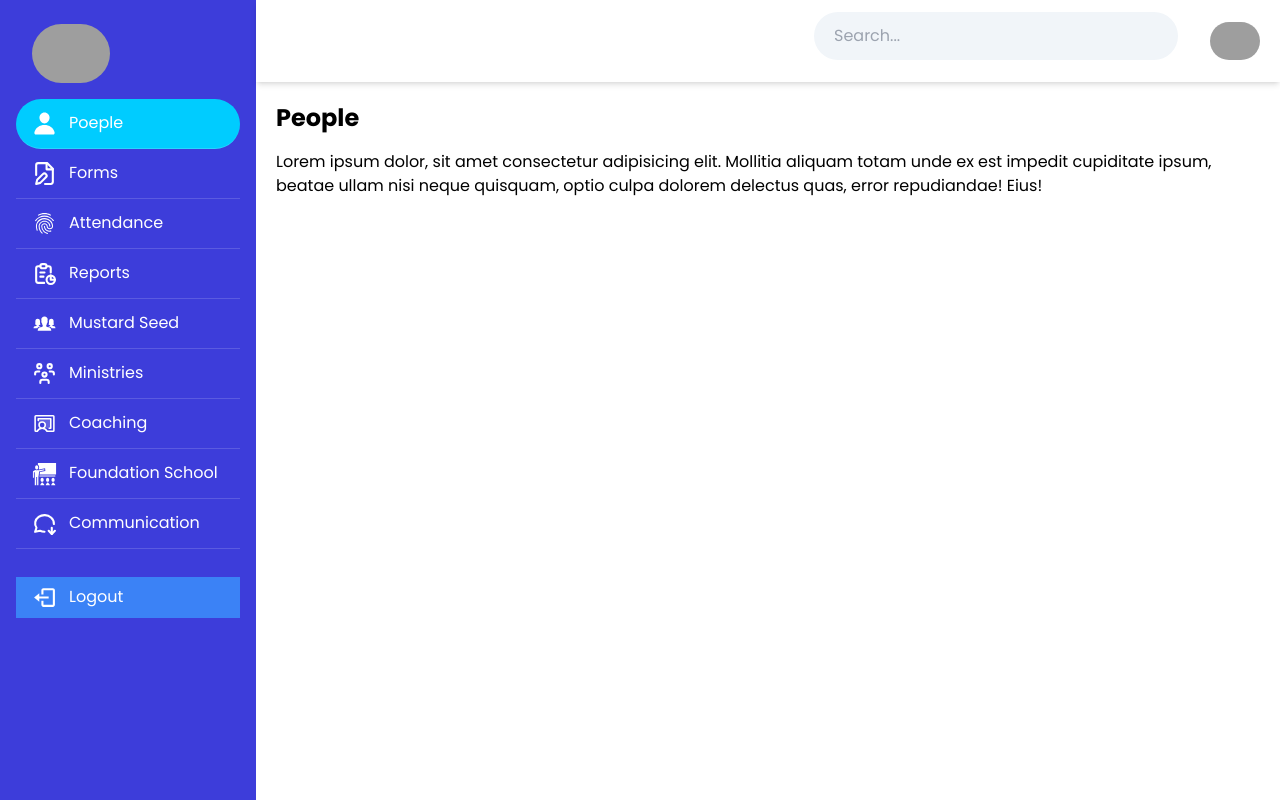
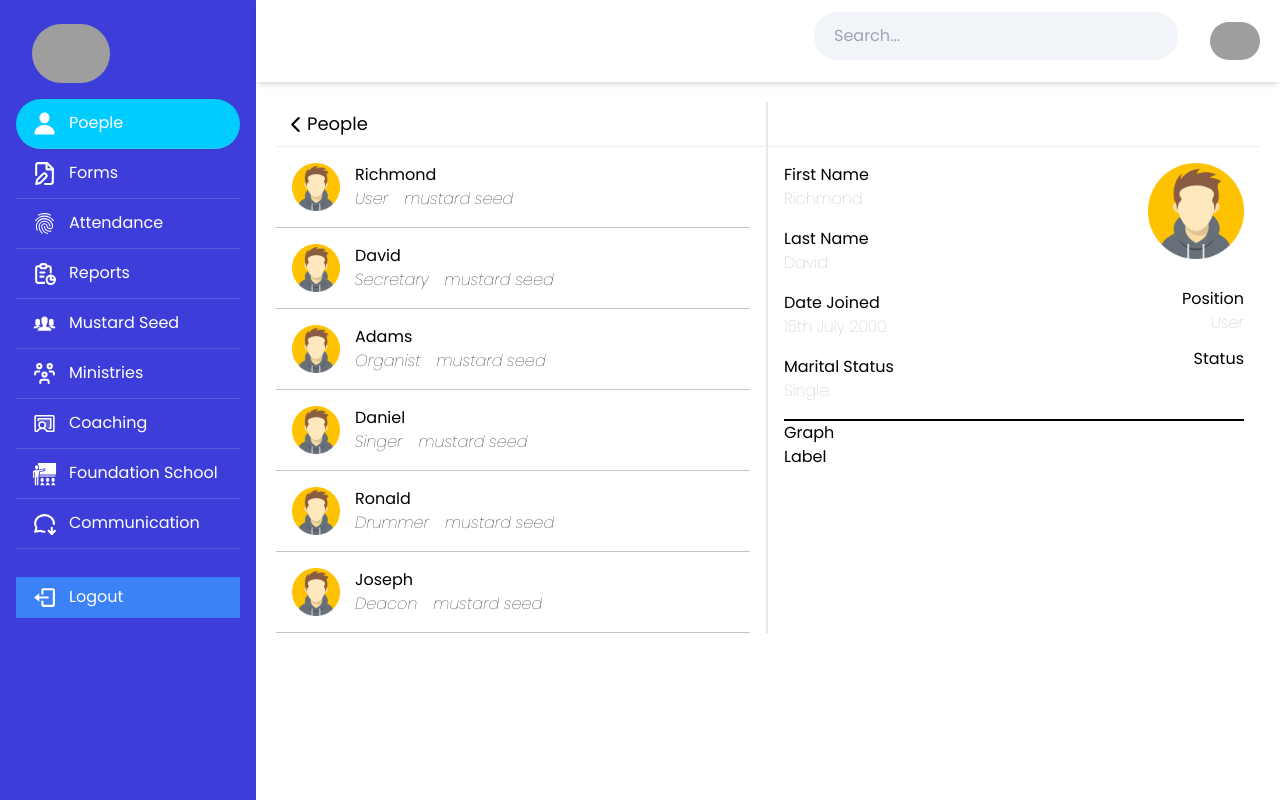
Before and after one commit to PaaRich/Church_management, a React (Vite) app: page /dashboard/people in a window 1280 px wide. Built offline with nearby package versions, Linux system fonts and the light colour scheme; grey boxes are pictures that could not be loaded.

Commit message:
first phase of Attendance component

```diff
--- a/package.json
+++ b/package.json
@@ -10,7 +10,9 @@
     "preview": "vite preview"
   },
   "dependencies": {
+    "chart.js": "^4.4.3",
     "react": "^18.3.1",
+    "react-chartjs-2": "^5.2.0",
     "react-circular-progressbar": "^2.1.0",
     "react-dom": "^18.3.1",
     "react-icons": "^5.2.1",
--- a/src/Components/Dashboard/Attendance/Attendance.jsx
+++ b/src/Components/Dashboard/Attendance/Attendance.jsx
@@ -1,17 +1,74 @@
-import React from "react";
+import { useState } from "react";
+import { IoIosArrowBack, IoIosArrowDown, IoIosArrowUp } from "react-icons/io";
+import { useNavigate } from "react-router-dom";
 
 function Attendance() {
+  const navigate = useNavigate();
+  const [meeting, setMeeting] = useState("Select meeting");
+  const [openMeeting, setOpenMeeting] = useState(false);
   return (
     <div>
-      <h2 className="text-2xl font-bold mb-4">
-      Attendance
-      </h2>
-      <p>
-        Lorem ipsum dolor, sit amet consectetur adipisicing elit. Mollitia
-        aliquam totam unde ex est impedit cupiditate ipsum, beatae ullam nisi
-        neque quisquam, optio culpa dolorem delectus quas, error repudiandae!
-        Eius!
-      </p>
+      <div className="my-3">
+        <div
+          className="flex items-center text-lg cursor-pointer w-fit p-3 hover:text-white hover:bg-blue-900"
+          onClick={() => navigate(-1)}
+        >
+          <IoIosArrowBack size={23} />
+          Attendance
+        </div>
+      </div>
+      <form action="" className="relative">
+        <div className="flex items-center justify-around">
+          <div className="relative">
+            <div
+              onClick={() => setOpenMeeting(!openMeeting)}
+              className="cursor-pointer flex items-center justify-between bg-slate-200 w-80 py-4 rounded-sm px-3 text-lg"
+            >
+              {meeting} {openMeeting ? <IoIosArrowDown /> : <IoIosArrowUp />}
+            </div>
+            <div
+              className={`${
+                !openMeeting && "hidden"
+              } c-meetings absolute top-16 z-50`}
+            >
+              <div
+                className=" bg-slate-200 w-60 py-3 rounded-sm px-2 text-lg cursor-pointer border-b-2 border-b-black"
+                onClick={(e) => setMeeting(e.target.innerText)}
+              >
+                General Meeting
+              </div>
+              <div
+                className="bg-slate-200 w-60 py-3 rounded-sm px-2 text-lg cursor-pointer border-b-2 border-b-black"
+                onClick={(e) => setMeeting(e.target.innerText)}
+              >
+                Mustard-seed Meeting
+              </div>
+              <div
+                className=" bg-slate-200 w-60 py-3 rounded-sm px-2 text-lg cursor-pointer"
+                onClick={(e) => setMeeting(e.target.innerText)}
+              >
+                Ministry Meeting
+              </div>
+            </div>
+          </div>
+          <input
+            className="w-80 py-4 px-3 text-lg bg-slate-200"
+            type="text"
+            name=""
+            id=""
+            placeholder="Enter ID"
+          />
+        </div>
+        <div className="c-check-in-btn mt-20">
+          <button
+            type="submit"
+            className="border-0 w-80 text-white py-4 text-lg"
+            onClick={(e) => e.preventDefault}
+          >
+            Check-in
+          </button>
+        </div>
+      </form>
     </div>
   );
 }
--- /dev/null
+++ b/src/Components/Dashboard/People/Committee.js
@@ -0,0 +1,32 @@
+export const committee = [
+  {
+    person: "Richmond",
+    position: "User",
+    mustard_seed: "mustard seed",
+  },
+  {
+    person: "David",
+    position: "Secretary",
+    mustard_seed: "mustard seed",
+  },
+  {
+    person: "Adams",
+    position: "Organist",
+    mustard_seed: "mustard seed",
+  },
+  {
+    person: "Daniel",
+    position: "Singer",
+    mustard_seed: "mustard seed",
+  },
+  {
+    person: "Ronald",
+    position: "Drummer",
+    mustard_seed: "mustard seed",
+  },
+  {
+    person: "Joseph",
+    position: "Deacon",
+    mustard_seed: "mustard seed",
+  },
+];
--- a/src/Components/Dashboard/People/People.jsx
+++ b/src/Components/Dashboard/People/People.jsx
@@ -1,17 +1,46 @@
-import React from "react";
+//import React from "react";
+import { IoIosArrowBack } from "react-icons/io";
+import Person from "./Person";
+import Profile from "./Profile";
+import { committee } from "./Committee";
+import { useNavigate } from "react-router-dom";
 
 function People() {
+  const navigate = useNavigate();
   return (
-    <div>
-      <h2 className="text-2xl font-bold mb-4">
-      People
-      </h2>
-      <p>
-        Lorem ipsum dolor, sit amet consectetur adipisicing elit. Mollitia
-        aliquam totam unde ex est impedit cupiditate ipsum, beatae ullam nisi
-        neque quisquam, optio culpa dolorem delectus quas, error repudiandae!
-        Eius!
-      </p>
+    <div className="p-0">
+      <div className="c-people-header flex">
+        <div className="w-1/2 border-r-2" onClick={() => navigate(-1)}>
+          <button className="flex items-center text-lg p-2">
+            <IoIosArrowBack size={23} />
+            People
+          </button>
+        </div>
+        <div className="w-1/2">
+          <div></div>
+        </div>
+      </div>
+      <div className="flex h-full">
+        <div className="w-1/2 h-full pr-4 border-r-2 ">
+          {committee.map((person) => (
+            <Person
+              key={person.person}
+              person={person.person}
+              position={person.position}
+              mustard_seed={person.mustard_seed}
+            />
+          ))}
+        </div>
+        <div className="w-1/2 h-full pr-4 pt-4 pl-4">
+          <Profile
+            firstName="Richmond"
+            lastName="David"
+            dateJoined="15th July 2000"
+            maritalStatus="Single"
+            position="User"
+          />
+        </div>
+      </div>
     </div>
   );
 }
--- /dev/null
+++ b/src/Components/Dashboard/People/Person.jsx
@@ -0,0 +1,25 @@
+/* eslint-disable react/prop-types */
+//import React from 'react'
+
+const Person = ({ person, position, mustard_seed }) => {
+  return (
+    <div className="c-person flex items-center py-0 cursor-pointer">
+      <div className="w-1/6 py-4">
+        <img
+          src="../../../../public/images/avatar2.webp"
+          alt="Person_img"
+          className="w-12 h-12 mx-auto"
+        />
+      </div>
+      <div className="w-5/6 py-3">
+        <p>{person}</p>
+        <span className="flex items-center">
+          <p className="mr-4 font-thin italic">{position}</p>
+          <p className="font-thin italic">{mustard_seed}</p>
+        </span>
+      </div>
+    </div>
+  );
+};
+
+export default Person;
--- /dev/null
+++ b/src/Components/Dashboard/People/Profile.jsx
@@ -0,0 +1,57 @@
+/* eslint-disable react/prop-types */
+//import React from 'react'
+
+//import BarChart from "../../Reusable/BarChart";
+
+const Profile = ({
+  firstName,
+  lastName,
+  dateJoined,
+  maritalStatus,
+  position,
+}) => {
+  return (
+    <div>
+      <div className="c-profile flex justify-between border-b-2 border-b-black h-3/6">
+        <div className="w-1/2 h-full">
+          <div>
+            <p>First Name</p>
+            <p>{firstName}</p>
+          </div>
+          <div>
+            <p>Last Name</p>
+            <p>{lastName}</p>
+          </div>
+          <div>
+            <p>Date Joined</p>
+            <p>{dateJoined}</p>
+          </div>
+          <div>
+            <p>Marital Status</p>
+            <p>{maritalStatus}</p>
+          </div>
+        </div>
+        <div className="w-1/2 text-end">
+          <div className="flex flex-col text-right items-end">
+            <img
+              className="h-24 w-24 mb-4"
+              src="../../../../public/images/avatar2.webp"
+              alt=""
+            />
+            <div className="my-3">
+              <p>Position</p>
+              <p>{position}</p>
+            </div>
+            <div>
+              <p>Status</p>
+            </div>
+          </div>
+        </div>
+      </div>
+      <div className="h-2/6">Graph</div>
+      <div className="h-1/6">Label</div>
+    </div>
+  );
+};
+
+export default Profile;
--- /dev/null
+++ b/src/Components/Reusable/BarChart.jsx
@@ -0,0 +1,24 @@
+/* eslint-disable react/prop-types */
+import { Bar } from "react-chartjs-2";
+const BarChart = ({ chartData }) => {
+  return (
+    <div className="chart-container">
+      <h2 style={{ textAlign: "center" }}>Bar Chart</h2>
+      <Bar
+        data={chartData}
+        options={{
+          plugins: {
+            title: {
+              display: true,
+              text: "Users Gained between 2016-2020",
+            },
+            legend: {
+              display: false,
+            },
+          },
+        }}
+      />
+    </div>
+  );
+};
+export default BarChart;
--- a/src/Components/Reusable/ProgressCircle.jsx
+++ b/src/Components/Reusable/ProgressCircle.jsx
@@ -1,3 +1,4 @@
+/* eslint-disable react/prop-types */
 // ProgressCircle.js
 import React from "react";
 import { CircularProgressbar, buildStyles } from "react-circular-progressbar";
--- a/src/index.css
+++ b/src/index.css
@@ -28,7 +28,7 @@ body {
   box-sizing: border-box;
 }
 
-/* dashboard styles herer */
+/* dashboard styles here */
 .main--container {
   display: flex;
   width: 100%;
@@ -61,6 +61,33 @@ body {
   border-radius: 50px;
 }
 
+/* people styles */
+.c-person {
+  border-bottom: 1px solid rgba(0, 0, 0, 0.228);
+  transition-duration: 0.5s;
+}
+.c-person:hover {
+  background-color: rgba(128, 128, 128, 0.08);
+}
+.c-people-header {
+  border-bottom: 1px solid rgba(0, 0, 0, 0.069);
+}
+button.flex {
+  transition-duration: 0.5s;
+}
+button.flex:hover {
+  background-color: #0f172acf;
+  color: white;
+}
+
+/* profile styles */
+.c-profile p:nth-child(2) {
+  font-weight: lighter;
+  color: rgba(0, 0, 0, 0.315);
+}
+.c-profile .h-full div {
+  margin-bottom: 1rem;
+}
 /* form styles */
 .c-level-input-container {
   background-color: gainsboro;
@@ -104,3 +131,17 @@ input {
 input:focus {
   outline: none;
 }
+/* Attendence styles */
+.c-check-in-btn {
+  position: absolute;
+  left: 50%;
+  transform: translateX(-50%);
+  background-color: #0f172a;
+}
+.c-meetings div {
+  transition-duration: 0.5s;
+}
+.c-meetings div:hover {
+  background-color: rgba(0, 0, 255, 0.517);
+  color: white;
+}
```
Also changed, not shown: 1 other file (tests, documents, lock files or other folders).
